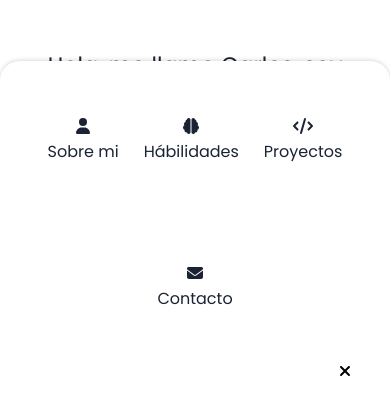
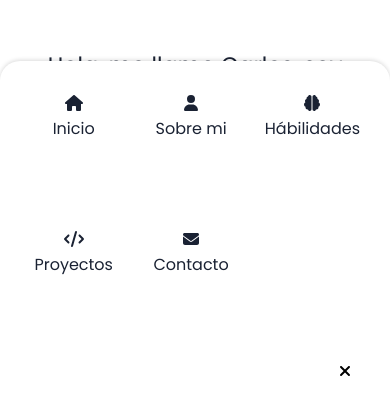
Before and after one commit to Carlosedm97/cldev_portafolio, a React (Create React App) app: page / in a window 390 px wide. Both pictures are taken after a click on the icon 344 px from the left and 815 px from the top of the page. Shown: the part 445-844 px from the top of the page. Built offline with nearby package versions, Linux system fonts and the light colour scheme; no server answers.

Commit message:
Mejoras en el diseño del header para mobiles.

```diff
--- a/package.json
+++ b/package.json
@@ -17,6 +17,7 @@
     "@testing-library/user-event": "^13.5.0",
     "react": "^18.2.0",
     "react-dom": "^18.2.0",
+    "react-icons": "^4.9.0",
     "react-scripts": "5.0.1",
     "react-slick": "^0.29.0",
     "semantic-ui-css": "^2.5.0",
--- a/src/components/Header/Header.css
+++ b/src/components/Header/Header.css
@@ -59,6 +59,7 @@
         width: 100%;
         box-sizing: border-box;
         border: none;
+        box-shadow: 4px rgba(0, 0, 0, .15);
     }
 
     .header__logo {
@@ -75,33 +76,33 @@
         bottom: -500px;
     }
 
+
     .header__nav.active {
+        background-color: white;
         width: 100%;
         height: 40%;
-        position: absolute;
-        margin-left: auto;
-        margin-right: auto;
         bottom: 0;
         left: 0;
-        text-align: center;
-        z-index: 2;
         position: fixed;
         display: flex;
         flex-direction: column;
         justify-content: space-between;
+        transition: .3s;
+        box-shadow: 0 -1px 4px rgba(0, 0, 0, .15);
+        border-radius: 20px 20px 0px 0px;
     }
 
-    .header__nav.active .nav__list {
+    .nav__list {
+        text-align: center;
         height: 100%;
         width: 100%;
-        flex-direction: row;
-        justify-content: center;
-        align-items: center;
-        flex-wrap: wrap;
-        gap: 25px;
+        margin: 0;
+        padding: 30px;
         font-weight: normal;
         font-size: 16px;
         box-sizing: border-box;
+        display: grid;
+        grid-template-columns: 1fr 1fr 1fr;
     }
 
     .nav__list .list__item:last-child .item__link {
@@ -118,18 +119,4 @@
         padding-right: 10%;
         margin-bottom: 20px;
     }
-
-    .header__bg.active {
-        background-color: #fff;
-        display: block;
-        position: absolute;
-        border-radius: 20px 20px 0px 0px;
-        bottom: 0;
-        left: 0;
-        width: 100%;
-        height: 40%;
-        z-index: 1;
-        position: fixed;
-        box-shadow: 0 -1px 4px rgba(0, 0, 0, .15);
-    }
 }
--- a/src/components/Header/Header.js
+++ b/src/components/Header/Header.js
@@ -1,6 +1,7 @@
 import React, { useState } from "react";
 import { FontAwesomeIcon } from "@fortawesome/react-fontawesome";
-import { faBars, faXmark, faUser, faBrain, faCode, faEnvelope } from "@fortawesome/free-solid-svg-icons";
+import { faXmark, faHouse, faUser, faBrain, faCode, faEnvelope } from "@fortawesome/free-solid-svg-icons";
+import { BsFillGridFill } from "react-icons/bs";
 import "./Header.css";
 
 const Header = () => {
@@ -22,8 +23,22 @@ const Header = () => {
           <li className="list__item">
             <a
               className="item__link"
+              href="#"
+              onClick={() => setClicked(!clicked)}
+            >
+              {clicked && (
+                <div>
+                  <FontAwesomeIcon icon={faHouse} />
+                  <br />
+                </div>
+              )}
+              Inicio
+            </a>
+          </li>
+          <li className="list__item">
+            <a
+              className="item__link"
               href="#sobre-mi"
-              rel="noopener noreferrer"
               onClick={() => setClicked(!clicked)}
             >
               {clicked && (
@@ -39,7 +54,6 @@ const Header = () => {
             <a
               className="item__link"
               href="#habilidades"
-              rel="noopener noreferrer"
               onClick={() => setClicked(!clicked)}
             >
               {clicked && (
@@ -54,8 +68,6 @@ const Header = () => {
           <li className="list__item">
             <a
               className="item__link"
-              href="#proyectos"
-              rel="noopener noreferrer"
               onClick={() => setClicked(!clicked)}
             >
               {clicked && (
@@ -71,7 +83,6 @@ const Header = () => {
             <a
               className="item__link"
               href="#contacto"
-              rel="noopener noreferrer"
               onClick={() => setClicked(!clicked)}
             >
               {clicked && (
@@ -98,9 +109,8 @@ const Header = () => {
         </div>
       </nav>
       <div className="header__button">
-        <FontAwesomeIcon icon={faBars} onClick={() => setClicked(!clicked)} />
+        <BsFillGridFill onClick={() => setClicked(!clicked)}/>
       </div>
-      <div className={`header__bg ${clicked ? "active" : ""}`}></div>
     </header>
   );
 };
--- a/src/components/Hero/Hero.css
+++ b/src/components/Hero/Hero.css
@@ -27,7 +27,7 @@
 .texts__underscore {
     display: inline-block;
     color: #2490CE;
-    animation: blink 1s infinite; /* animación para hacer parpadear el guion */
+    animation: blink 1s infinite;
     position: relative;
     z-index: -1;
 }
```
Also changed, not shown: 1 other file (tests, documents, lock files or other folders).
